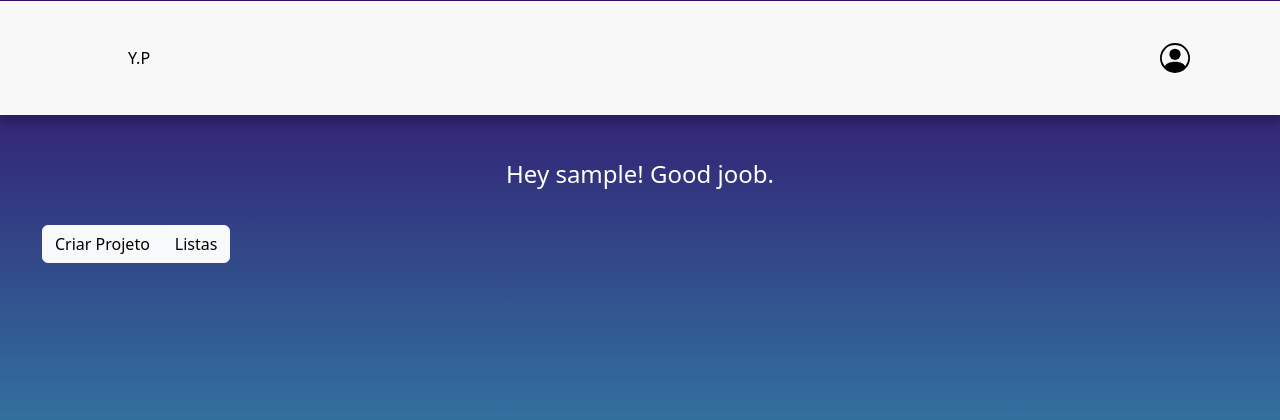
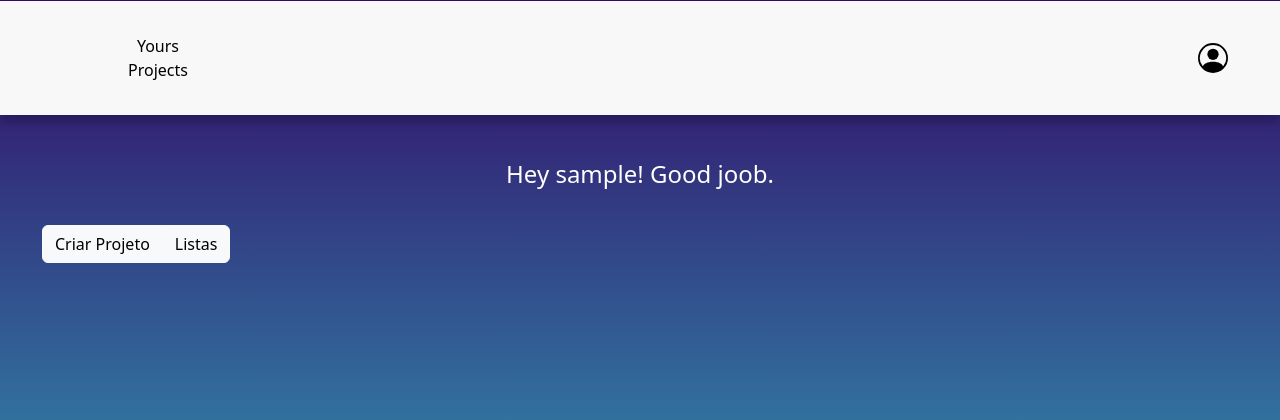
Before and after one commit to Paulo110998/yours_projects, a Django app: page /welcome in a window 1280 px wide. Shown: the top 420 px of the page. Run offline with Django 4.2, Linux system fonts and the light colour scheme; the visitor is signed in with stand-in values (Sample User, id 1); data that the repository does not hold is empty; parts of the project's set-up code (start-up, migrations or seed data) failed here and were passed over; some libraries are stand-ins or nearby versions.

Commit message:
22/03 - 10:30hrs

```diff
--- a/paginas/templates/welcome.html
+++ b/paginas/templates/welcome.html
@@ -84,7 +84,7 @@
       <div class="line"></div>
     </div>
     <nav style="text-align:center; margin-top:px;" >
-      <a href="#" style="color:black;">Y.P</a>
+      <a href="#" style="color:black;">Yours Projects</a>
     </nav>
 
     <div class="sidebar">
--- a/projectos/views.py
+++ b/projectos/views.py
@@ -145,8 +145,6 @@
         return projetos
 
 
-
-
 # CARDS
 class CardsList(GroupRequiredMixin, LoginRequiredMixin, ListView):
     login_url = '/login/'
```
